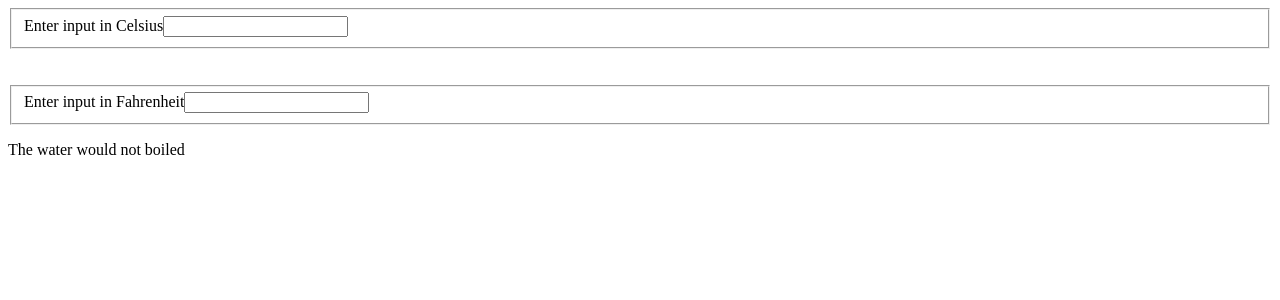
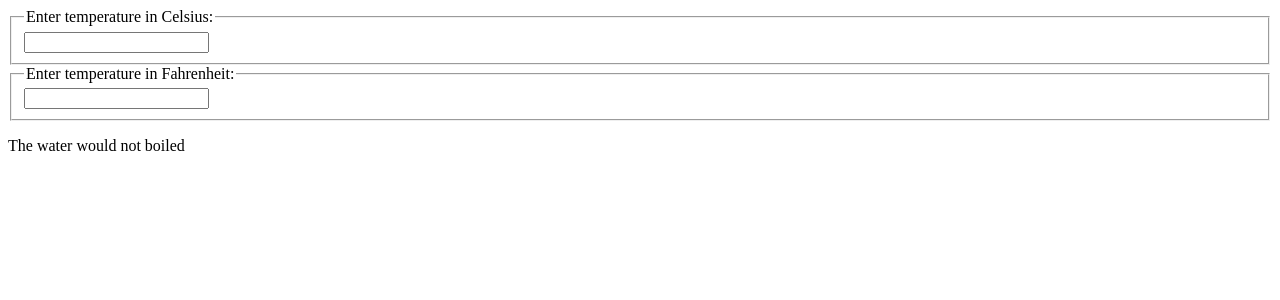
Before and after one commit to arafatuu/reactPractice, a React (Create React App) app: page / in a window 1280 px wide. Shown: the top 300 px of the page. Built offline with nearby package versions, Linux system fonts and the light colour scheme.

Commit message:
State lift up practice

```diff
--- a/src/App.js
+++ b/src/App.js
@@ -1,8 +1,9 @@
-import Calculator from './components/ReactLifingStateUp/Calculator';
+import Calculator from './components/MyPractice/LiftingstateUp/Calculator';
 
 function App() {
     return (
         <Calculator />
+
         // <Emoji>
         //     {({ addEmoji }) => (
         //         <Bracket>
--- /dev/null
+++ b/src/components/MyPractice/LiftingstateUp/BoilingVerdict.js
@@ -0,0 +1,4 @@
+export default function BoilingVerdict({ temperature = 0 }) {
+    if (temperature >= 100) return <p>The water would boiled</p>;
+    return <p>The water would not boiled</p>;
+}
--- /dev/null
+++ b/src/components/MyPractice/LiftingstateUp/Calculator.js
@@ -0,0 +1,42 @@
+import React from 'react';
+import BoilingVerdict from './BoilingVerdict';
+import CalculatorInput from './CalculatorInput';
+import { toCelsius, toFahrenheit, tryConvert } from './lib/Converter';
+
+class Calculator extends React.Component {
+    state = {
+        temperature: '',
+        scale: '',
+    };
+
+    temperatureHandle = (e, scale) => {
+        this.setState({
+            temperature: e.target.value,
+            scale,
+        });
+    };
+
+    render() {
+        const { temperature, scale } = this.state;
+        const celsius = scale === 'f' ? tryConvert(temperature, toCelsius) : temperature;
+        const fahrenheit = scale === 'c' ? tryConvert(temperature, toFahrenheit) : temperature;
+
+        return (
+            <div>
+                <CalculatorInput
+                    scale="c"
+                    temperatureHandle={this.temperatureHandle}
+                    temperature={celsius}
+                />
+                <CalculatorInput
+                    scale="f"
+                    temperatureHandle={this.temperatureHandle}
+                    temperature={fahrenheit}
+                />
+                <BoilingVerdict temperature={parseFloat(temperature)} />
+            </div>
+        );
+    }
+}
+
+export default Calculator;
--- /dev/null
+++ b/src/components/MyPractice/LiftingstateUp/CalculatorInput.js
@@ -0,0 +1,18 @@
+const scaleNames = {
+    c: 'Celsius',
+    f: 'Fahrenheit',
+};
+export default function CalculatoInput(props) {
+    const { scale, temperatureHandle, temperature } = props;
+    return (
+        <fieldset>
+            <legend>Enter temperature in {scaleNames[scale]}:</legend>
+            <input
+                value={temperature}
+                onChange={(e) => {
+                    temperatureHandle(e, scale);
+                }}
+            />
+        </fieldset>
+    );
+}
--- /dev/null
+++ b/src/components/MyPractice/LiftingstateUp/lib/Converter.js
@@ -0,0 +1,18 @@
+export function toCelsius(f) {
+    return (5 * (f - 32)) / 9;
+}
+
+export function toFahrenheit(c) {
+    return (9 * c) / 5 - 32;
+}
+
+export function tryConvert(temperature, toFun) {
+    const input = parseFloat(temperature);
+    if (Number.isNaN(input)) {
+        return '';
+    }
+    const conversionTemp = toFun(input);
+
+    const rounded = Math.round(conversionTemp * 1000) / 1000;
+    return rounded.toString();
+}
```
